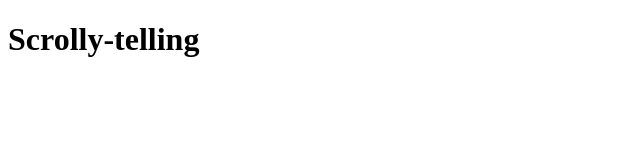
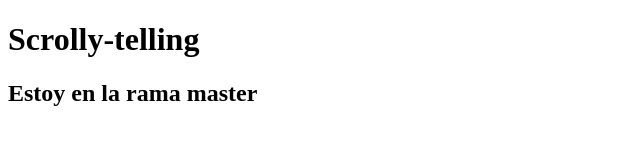
Before and after one commit to acuati/scrolly-telling, a plain HTML site: page index.html in a window 1280 px wide. Shown: the whole page, without its empty margins (0-640 px from the left). Drawn offline with Linux system fonts and the light colour scheme.

Commit message:
agrego linea

```diff
--- a/index.html
+++ b/index.html
@@ -7,5 +7,6 @@
 </head>
 <body>
     <h1>Scrolly-telling</h1>
+    <h2>Estoy en la rama master</h2>
 </body>
 </html>
```
